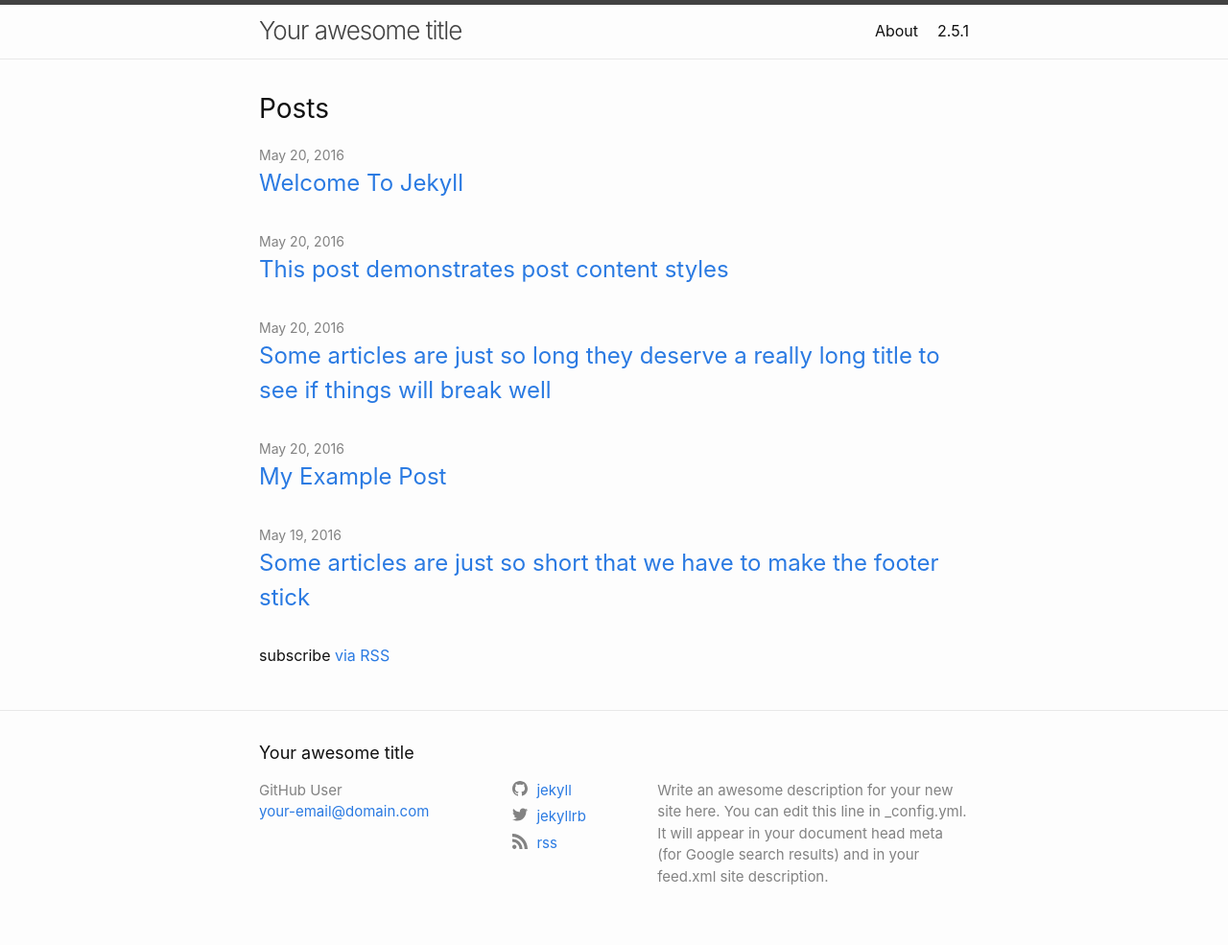
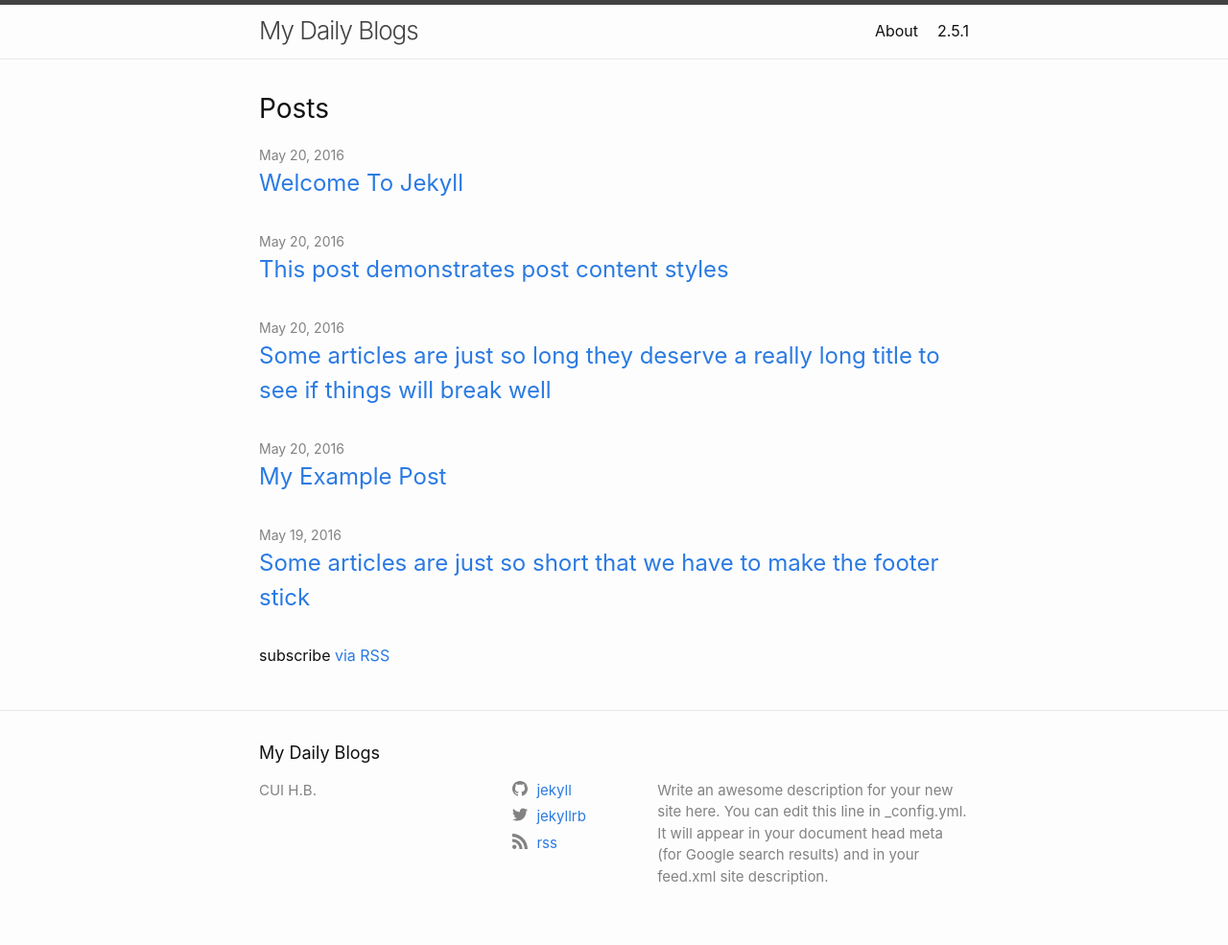
Before and after one commit to hbcui/hbcui.github.io, a Jekyll site: the page built from index.md, in a window 1280 px wide. Shown: the whole page at 96% size. Built offline with Jekyll 4.4.1, drawn with Linux system fonts in a browser that asks for light colours.

Commit message:
Update _config.yml

```diff
--- a/_config.yml
+++ b/_config.yml
@@ -1,6 +1,6 @@
-title: Your awesome title
-author: GitHub User
-email: your-email@domain.com
+title: My Daily Blogs
+author: CUI H.B.
+email:
 description: > # this means to ignore newlines until "twitter_username:"
   Write an awesome description for your new site here. You can edit this
   line in _config.yml. It will appear in your document head meta (for
```
